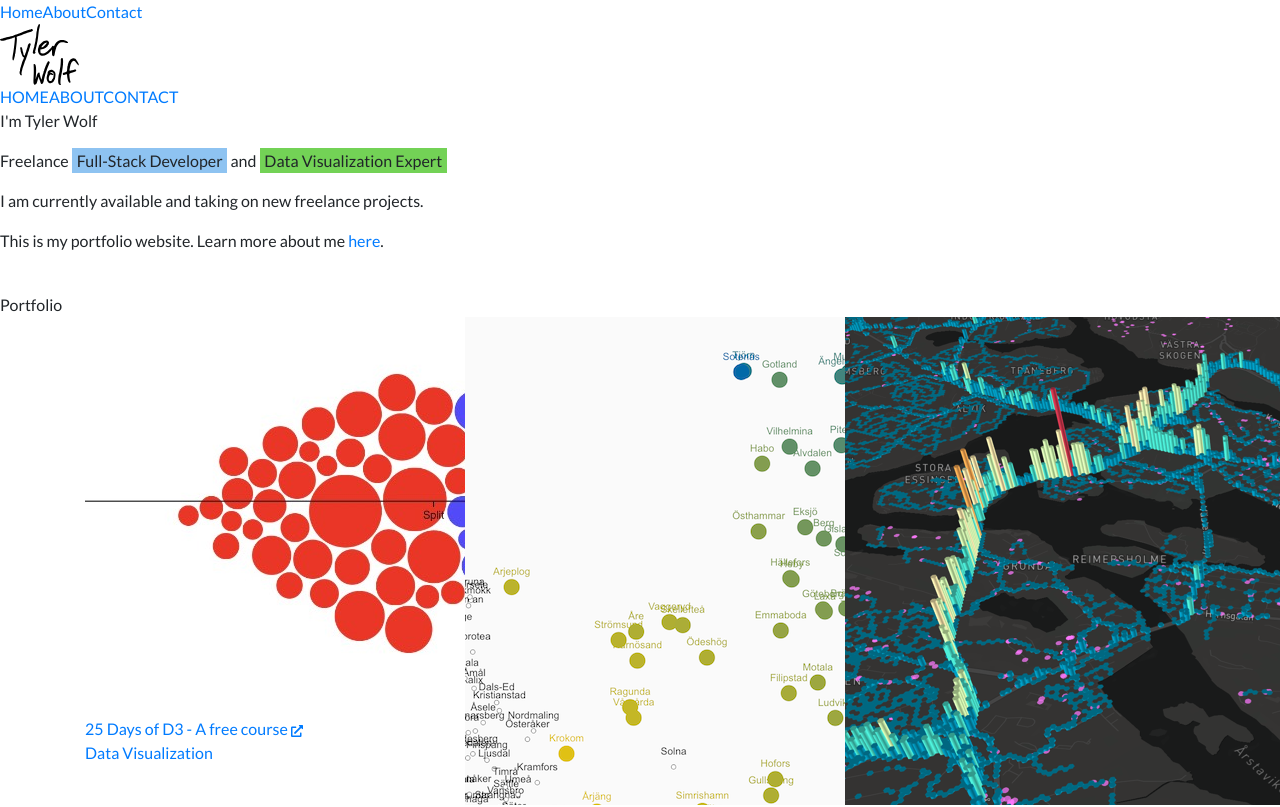
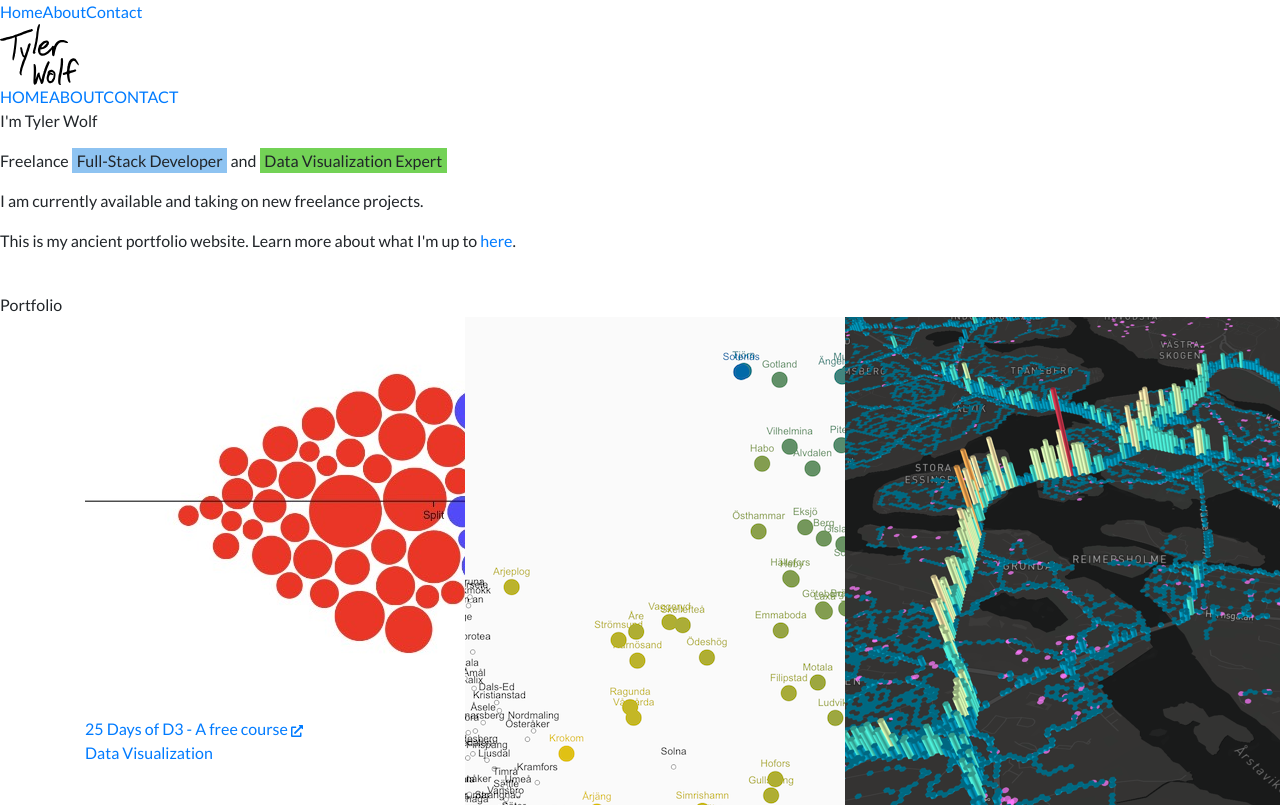
Before and after one commit to thetylerwolf/website, a React (Create React App) app: page /home in a window 1280 px wide. Shown: the top 807 px of the page. Built offline with nearby package versions, Linux system fonts and the light colour scheme.

Commit message:
UPDATE link to current site

```diff
--- a/src/components/Home.js
+++ b/src/components/Home.js
@@ -106,8 +106,8 @@ export default class Home extends Component {
                 I am currently available and taking on new freelance projects.
               </p>
               <p>
-                This is my portfolio website. Learn more about me{" "}
-                <a href="https://wolfdev.se">here</a>.
+                This is my ancient portfolio website. Learn more about what I'm up to{" "}
+                <a href="https://tylernwolf.com">here</a>.
               </p>
               {/* <p>In industry terms, I make <span className="highlight-2">data visualizations</span> and <span className="highlight-2">design digital products</span></p> */}
               {/* <p> */}
```
